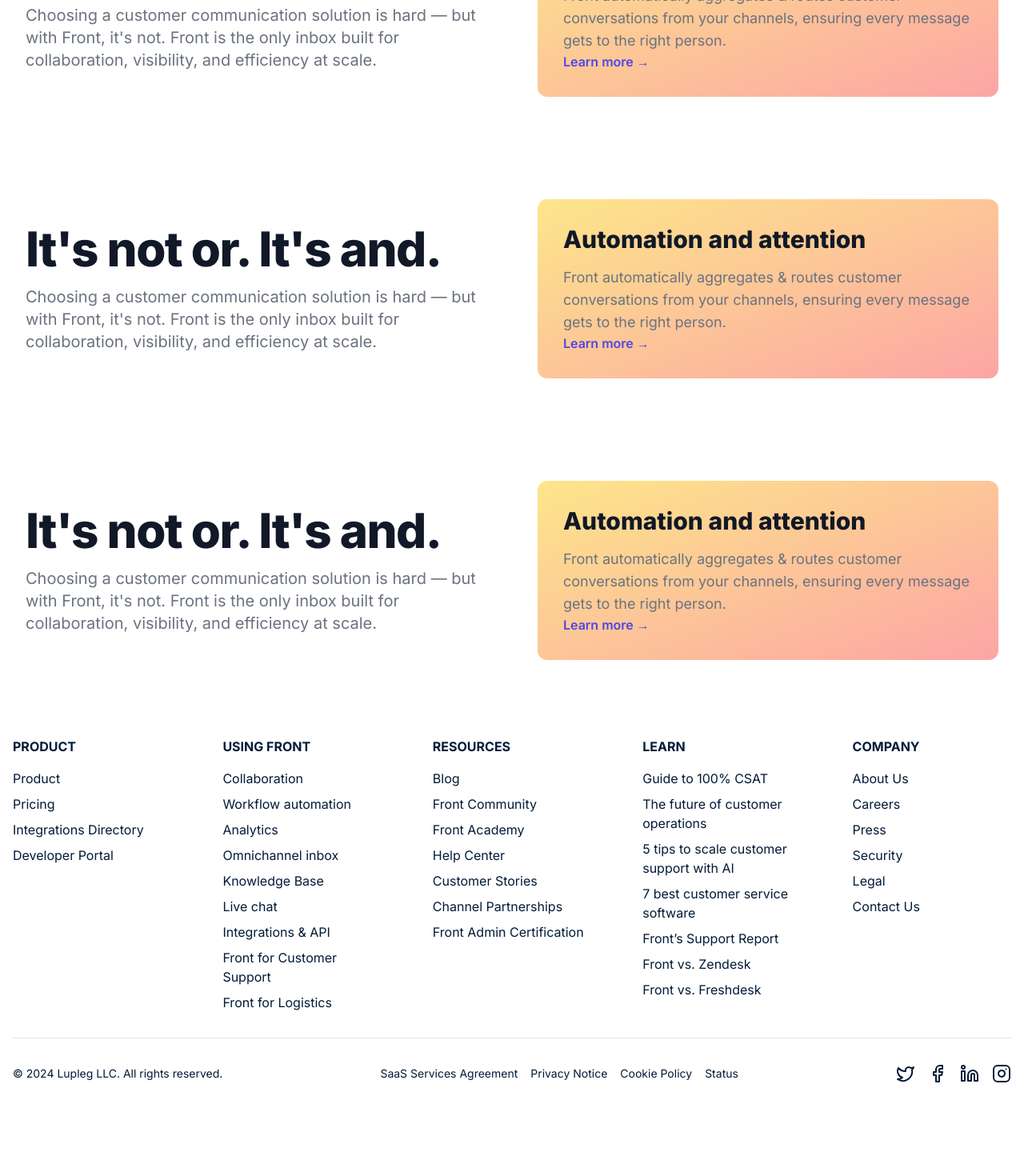
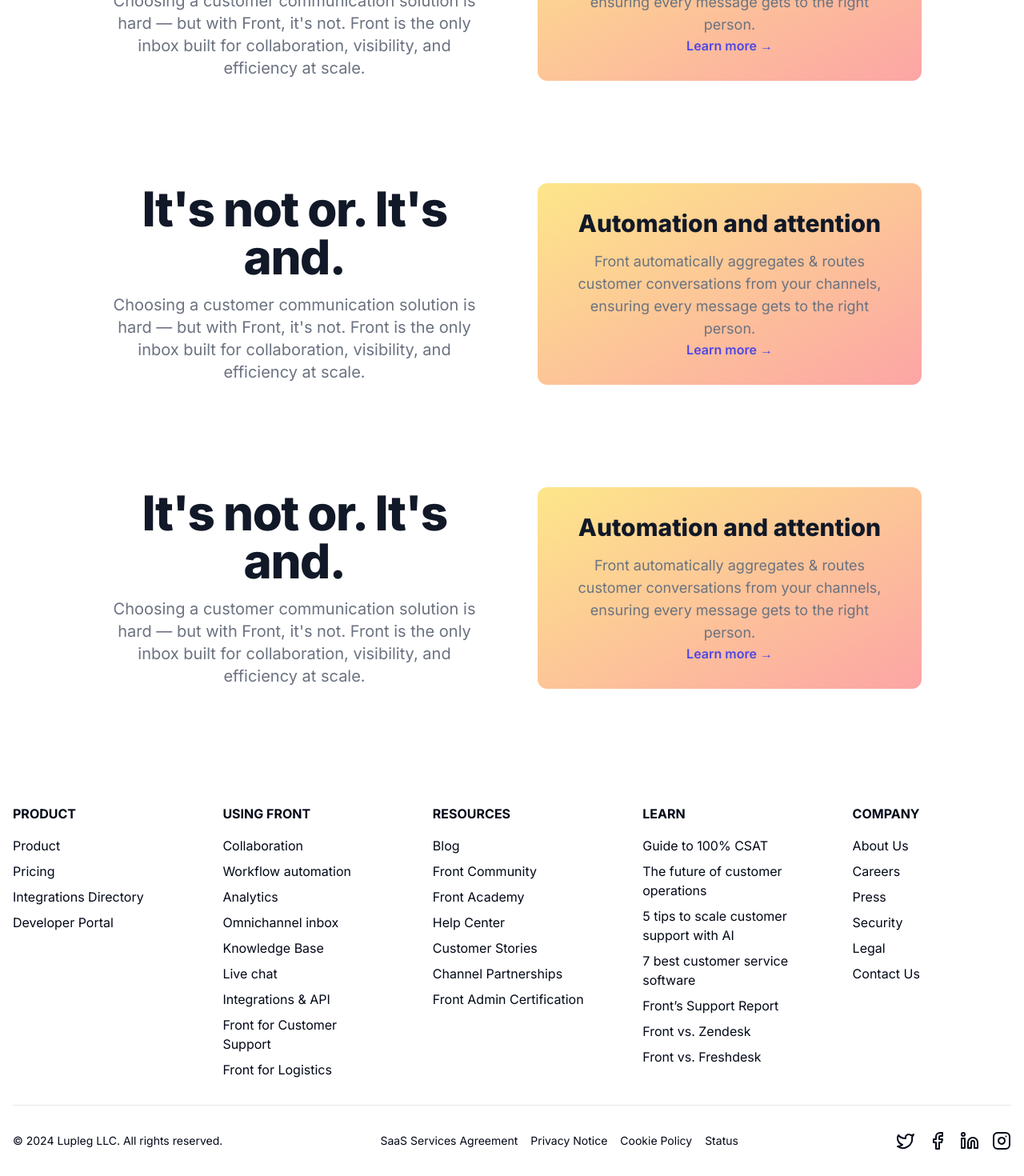
Before and after one commit to marksikaundi/Lupleg, a Next.js app: page / in a window 1280 px wide. Shown: the part 615-2085 px from the top of the page at 80% size. Before the commit the page ends 2001 px from the top, so only its background shows below. Built offline with nearby package versions, Linux system fonts and the light colour scheme.

Commit message:
Fixed the colors

```diff
--- a/app/page.js
+++ b/app/page.js
@@ -3,7 +3,8 @@
 
 export default function Component() {
   return (
-    <div className="bg-gradient-to-r from-pink-300 via-red-300 to-yellow-300">
+    // <div className="bg-gradient-to-r from-pink-300 via-red-300 to-yellow-300">
+      <div className="bg-[#FFFFFF]">
       <div className="max-w-6xl mx-auto px-4 sm:px-6 lg:px-8 py-12 text-center">
         <h1 className="text-4xl sm:text-5xl md:text-6xl font-bold text-gray-800">
           <span className="block xl:inline">The efficiency of a help</span>{" "}
@@ -22,8 +23,7 @@
         <Button className="mt-8 px-8 py-3 bg-blue-600 text-white rounded-md hover:bg-blue-700 focus:outline-none focus:ring-2 focus:ring-blue-600 focus:ring-opacity-50 transition duration-300">
           Get started
         </Button><br/>
-      </div>
-      <div className="mt-50">
+
       <Cards/>
       </div>
     </div>
--- a/components/Footer.jsx
+++ b/components/Footer.jsx
@@ -2,7 +2,8 @@
 
 export default function Component() {
   return (
-    <footer className="bg-gradient-to-b from-blue-1000 to-blue-500 text-[#021B38]">
+    // <footer className="bg-gradient-to-b from-blue-1000 to-blue-500 text-[#021B38]">
+      <footer className="bg-[#FFFFFF]">
       <div className="container mx-auto px-4 py-8 ">
 
         <div className="grid grid-cols-2 gap-8 sm:grid-cols-3 md:grid-cols-5 lg:gap-16">
```
